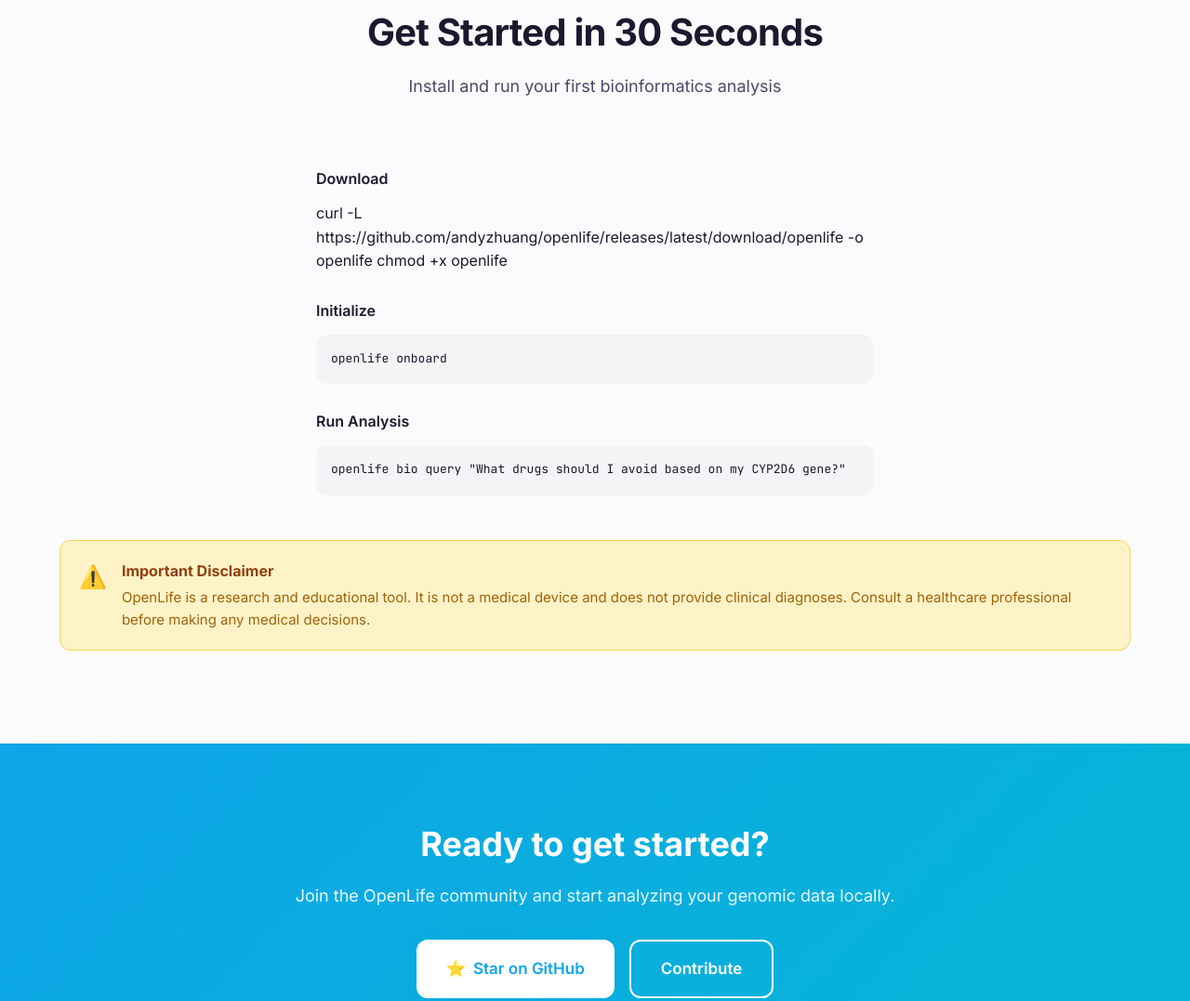
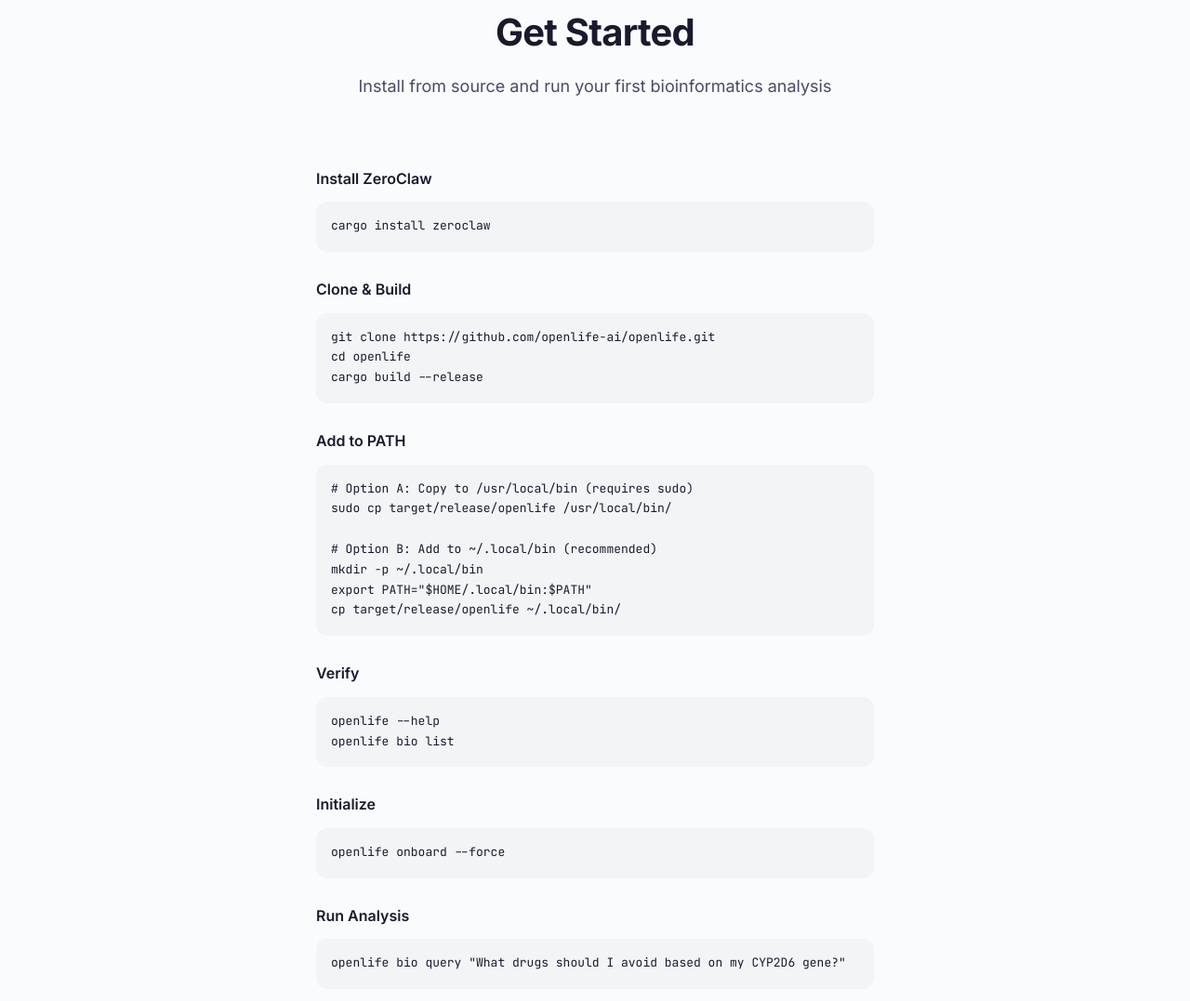
Before and after one commit to AndyZhuang/openlifeweb, a plain HTML site: page index.html in a window 1280 px wide. Shown: the part 4225-5302 px from the top of the page at 93% size. Drawn offline with Linux system fonts and the light colour scheme.

Commit message:
change RM

```diff
--- a/index.html
+++ b/index.html
@@ -280,26 +280,55 @@
 
         <section id="get-started" class="get-started">
             <div class="container">
-                <h2 class="section-title">Get Started in 30 Seconds</h2>
-                <p class="section-subtitle">Install and run your first bioinformatics analysis</p>
+                <h2 class="section-title">Get Started</h2>
+                <p class="section-subtitle">Install from source and run your first bioinformatics analysis</p>
                 <div class="install-steps">
                     <div class="step">
                         <div class="step-number">1</div>
                         <div class="step-content">
-                            <h3>Download</h3>
-                            curl -L https://github.com/andyzhuang/openlife/releases/latest/download/openlife -o openlife
-chmod +x openlife</code></pre>
+                            <h3>Install ZeroClaw</h3>
+                            <pre><code>cargo install zeroclaw</code></pre>
                         </div>
                     </div>
                     <div class="step">
                         <div class="step-number">2</div>
                         <div class="step-content">
-                            <h3>Initialize</h3>
-                            <pre><code>openlife onboard</code></pre>
+                            <h3>Clone & Build</h3>
+                            <pre><code>git clone https://github.com/openlife-ai/openlife.git
+cd openlife
+cargo build --release</code></pre>
                         </div>
                     </div>
                     <div class="step">
                         <div class="step-number">3</div>
+                        <div class="step-content">
+                            <h3>Add to PATH</h3>
+                            <pre><code># Option A: Copy to /usr/local/bin (requires sudo)
+sudo cp target/release/openlife /usr/local/bin/
+
+# Option B: Add to ~/.local/bin (recommended)
+mkdir -p ~/.local/bin
+export PATH="$HOME/.local/bin:$PATH"
+cp target/release/openlife ~/.local/bin/</code></pre>
+                        </div>
+                    </div>
+                    <div class="step">
+                        <div class="step-number">4</div>
+                        <div class="step-content">
+                            <h3>Verify</h3>
+                            <pre><code>openlife --help
+openlife bio list</code></pre>
+                        </div>
+                    </div>
+                    <div class="step">
+                        <div class="step-number">5</div>
+                        <div class="step-content">
+                            <h3>Initialize</h3>
+                            <pre><code>openlife onboard --force</code></pre>
+                        </div>
+                    </div>
+                    <div class="step">
+                        <div class="step-number">6</div>
                         <div class="step-content">
                             <h3>Run Analysis</h3>
                             <pre><code>openlife bio query "What drugs should I avoid based on my CYP2D6 gene?"</code></pre>
```
